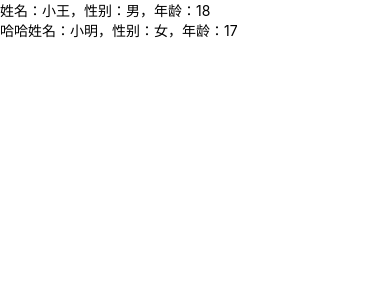
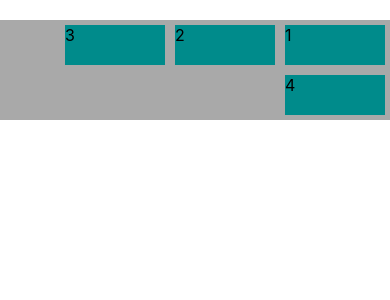
Before and after one commit to lorry0508/React-Native, a React Native app in the folder FirstApp/: screen / in a window 390 px wide. Shown: the top 300 px of the page. Built offline with nearby package versions, Linux system fonts and the light colour scheme.

Commit message:
react-native 布局1

```diff
--- a/FirstApp/App.js
+++ b/FirstApp/App.js
@@ -19,6 +19,7 @@ import StateTest from './StateTest';
 import RefTest from './RefTest';
 import Student from './Student';
 import MingStudent from './MingStudent';
+import FlexBoxTest from './FlexBoxTest';
 
 import {
 	//
@@ -108,12 +109,13 @@ export default class App extends React.Component {
 				<RefTest ref='reftest' /> */}
 				{/* <RefTest ref={reftest => this.reftests = reftest} />'' */}
 
-				<Text>
-					{this.stu.getDescription()} {/* 创建实例继承 */}
-				</Text>
-				<Text>
+				{/* <Text>
+					{this.stu.getDescription()}
+				</Text> */}
+				{/* <Text>
 					{this.ming.getDescription()}
-				</Text>
+				</Text> */}
+				<FlexBoxTest />
 			</View>
 		);
 	}
--- /dev/null
+++ b/FirstApp/FlexBoxTest.js
@@ -0,0 +1,24 @@
+import React, { Component } from 'react';
+
+import { Text, View } from 'react-native';
+
+export default class FlexBoxTest extends Component {
+    render() {
+        return (
+            <View style={ {flexDirection: 'row-reverse',backgroundColor:"darkgray",marginTop:20, flexWrap: 'wrap'}}>
+                <View style={ {width:100,height:40,backgroundColor:"darkcyan",margin:5}}>
+                    <Text style={ {fontSize:16}}>1</Text>
+                </View>
+                <View style={ {width:100,height:40,backgroundColor:"darkcyan",margin:5}}>
+                    <Text style={ {fontSize:16}}>2</Text>
+                </View>
+                <View style={ {width:100,height:40,backgroundColor:"darkcyan",margin:5}}>
+                    <Text style={ {fontSize:16}}>3</Text>
+                </View>
+                <View style={ {width:100,height:40,backgroundColor:"darkcyan",margin:5}}>
+                    <Text style={ {fontSize:16}}>4</Text>
+                </View>
+            </View>
+        );
+    }
+}
```
